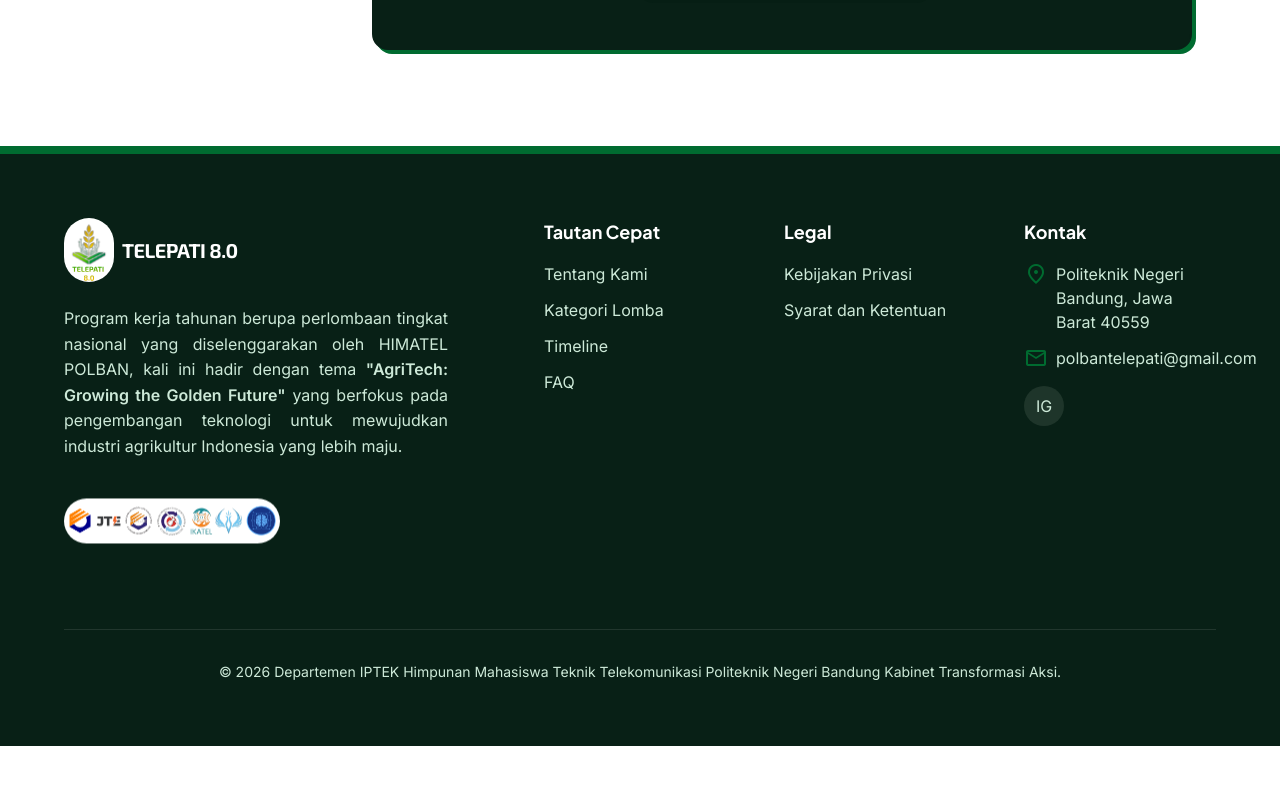
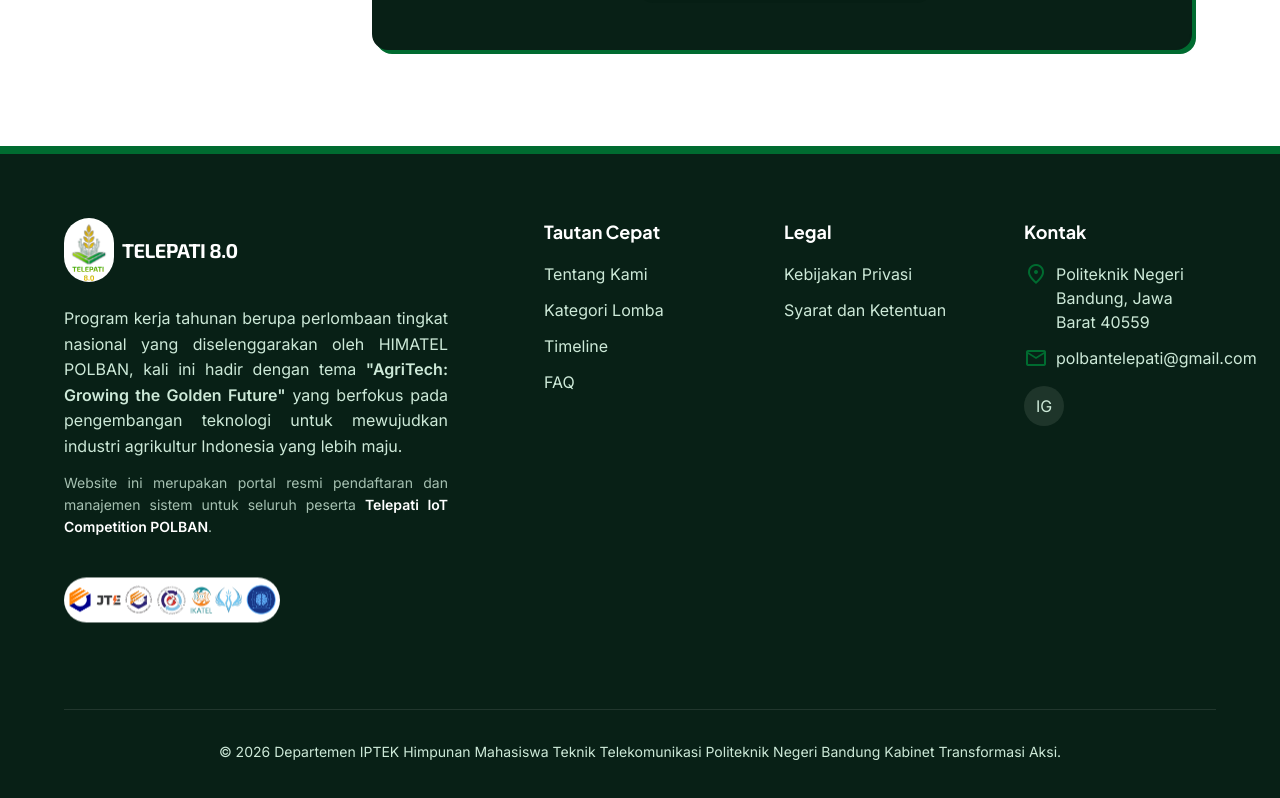
Before and after one commit to HIMATEL/telepatiweb, a Next.js app: page /regulasi/iot in a window 1280 px wide. Shown: the part 8188-8986 px from the top of the page. Before the commit the page ends 8934 px from the top, so only its background shows below. Built offline with nearby package versions, Linux system fonts and the light colour scheme.

Commit message:
minor fixes for Hero and Footer

```diff
--- a/app/components/Footer.tsx
+++ b/app/components/Footer.tsx
@@ -27,6 +27,9 @@ export default function Footer() {
             </span>{" "}
             yang berfokus pada pengembangan teknologi untuk mewujudkan industri
             agrikultur Indonesia yang lebih maju.
+          </p>
+          <p className="font-(family-name:--font-inter) text-[14px] leading-[1.6] text-[#cde9d8]/80 max-w-sm text-justify mt-3">
+            Website ini merupakan portal resmi pendaftaran dan manajemen sistem untuk seluruh peserta <span className="font-semibold text-white">Telepati IoT Competition POLBAN</span>.
           </p>
           <div className="mt-4 rounded-full">
             <img
--- a/app/sections/Hero.tsx
+++ b/app/sections/Hero.tsx
@@ -26,12 +26,8 @@ export default function Hero() {
           </span>
         </h1>
 
-        <p className="font-(family-name:--font-inter) text-[18px] leading-[1.6] text-on-surface-variant max-w-2xl mx-auto mb-3">
+        <p className="font-(family-name:--font-inter) text-[18px] leading-[1.6] text-on-surface-variant max-w-2xl mx-auto mb-10">
           &quot;Menanam inovasi, memanen keunggulan menuju Indonesia Emas&quot;
-        </p>
-
-        <p className="font-(family-name:--font-inter) text-[15px] md:text-[16px] leading-[1.6] text-on-surface-variant/90 max-w-2xl mx-auto mb-10 text-center">
-          Website ini merupakan portal resmi pendaftaran dan manajemen sistem untuk seluruh peserta <span className="font-semibold text-on-surface">Telepati IoT Competition POLBAN</span>.
         </p>
 
         <div className="flex flex-col sm:flex-row items-center justify-center gap-4">
```
